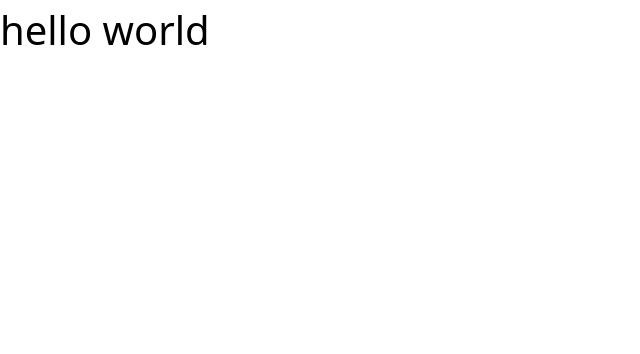
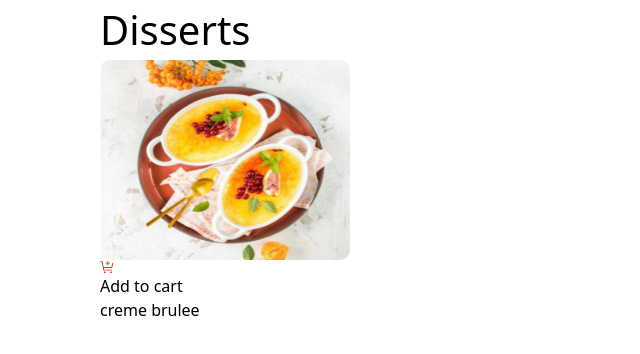
Before and after one commit to MANIZABAYO-Elie/product-list-, a website: page public/index.html in a window 1280 px wide. Shown: the whole page, without its empty margins (0-640 px from the left). Drawn offline with Linux system fonts and the light colour scheme.

Commit message:
file committed

```diff
--- a/public/index.html
+++ b/public/index.html
@@ -7,7 +7,15 @@
     <title>Product main</title>
 </head>
 <body>
-    <h1 class="text-[40px]">hello world</h1>
+    <div class="ml-[100px]">
+        <h1 class="text-[40px]">Disserts</h1>
+    </div>
+    <div class="ml-[100px]">
+        <img src="../src/images/image-creme-brulee-desktop.jpg" class="w-[250px] h-[200px] rounded-[10px]">
+        <button class="bg-white  border-1 border-black rounded-[5px] "><img src="../src/images/icon-add-to-cart.svg" class="w-[15px]">Add to cart</button>
+        <h5>creme brulee</h5>
+    </div>
+
 
 </body>
 </html>
```
Also changed, not shown: src/style.css.
